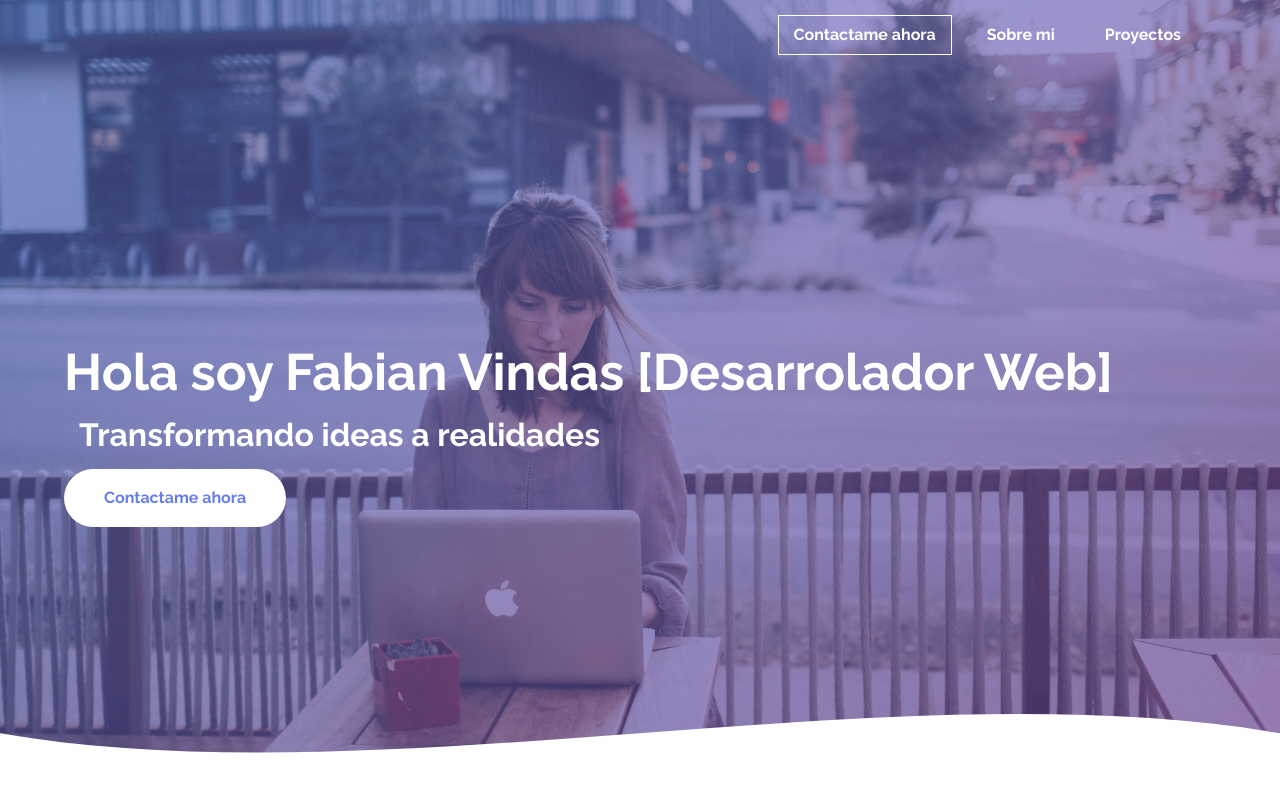
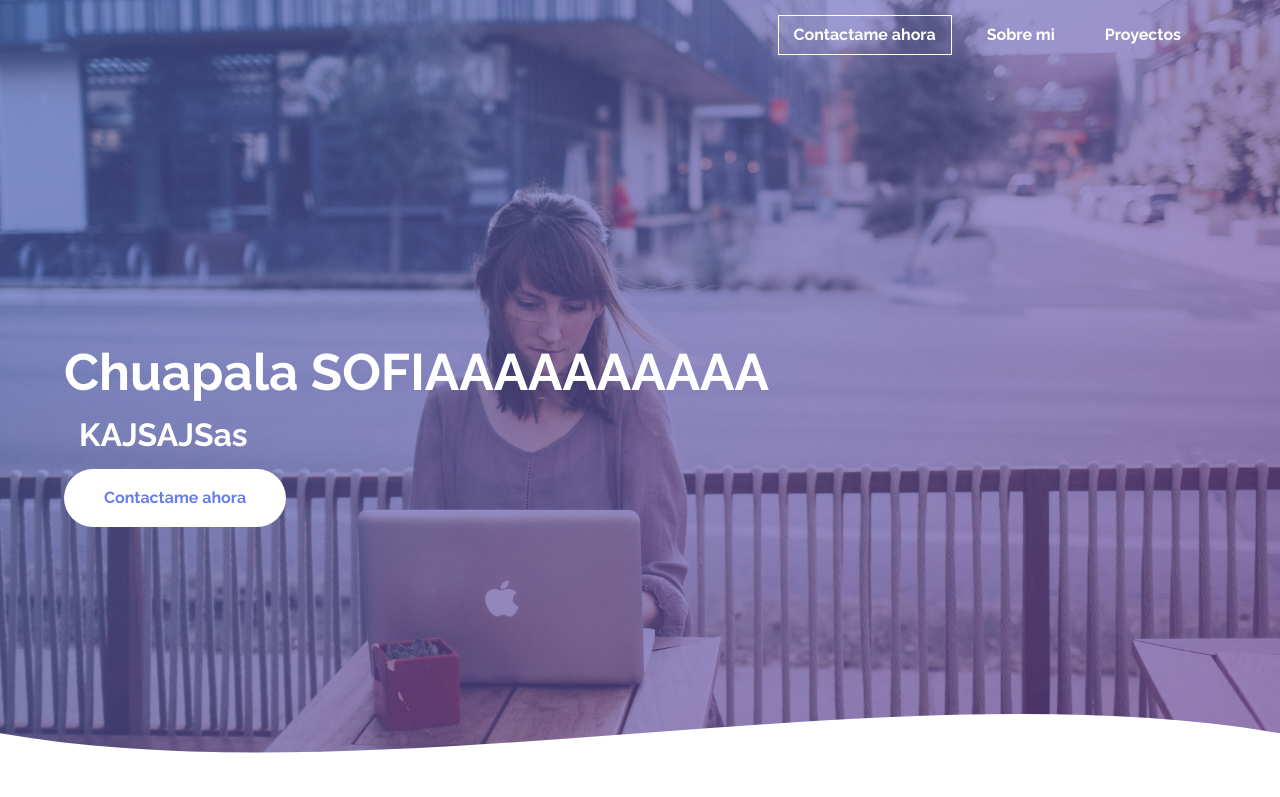
Before and after one commit to Fabianzin/Fabianzin, a plain HTML site: page index.html in a window 1280 px wide. Shown: the top 797 px of the page. Drawn offline with Linux system fonts and the light colour scheme.

Commit message:
Add files via upload

```diff
--- a/index.html
+++ b/index.html
@@ -21,8 +21,8 @@
 
     <section class="hero__container">
         <div class="hero__texts">
-            <h1 class="hero__title">Hola soy Fabian Vindas [Desarrolador Web]</h1>
-            <h2 class="hero__subtitle">Transformando ideas a realidades</h2>
+            <h1 class="hero__title">Chuapala SOFIAAAAAAAAAA</h1>
+            <h2 class="hero__subtitle">KAJSAJSas</h2>
             <a href="#" class="hero__cta">Contactame ahora</a>
         </div>
 
```
